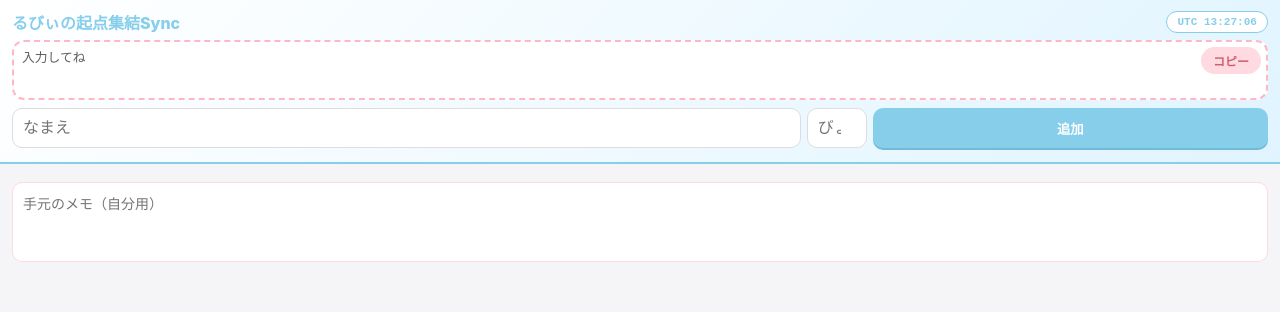
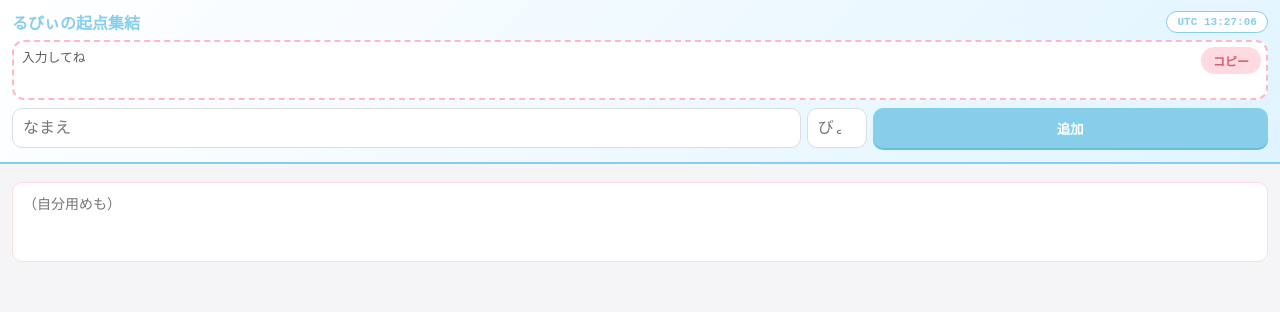
Before and after one commit to nocturneveil2652/rubyoc1, a plain HTML site: page index.html in a window 1280 px wide. Shown: the top 312 px of the page. Drawn offline with Linux system fonts and the light colour scheme.

Commit message:
Update index.html

```diff
--- a/index.html
+++ b/index.html
@@ -51,7 +51,7 @@
 
 <div class="header-section">
     <div class="top-bar">
-        <h3>るびぃの起点集結Sync</h3>
+        <h3>るびぃの起点集結</h3>
         <div class="utc-clock" id="utcClock">UTC 00:00:00</div>
     </div>
     <div class="copy-area">
@@ -68,7 +68,7 @@
 <div class="scroll-section">
     <table><tbody id="memberList"></tbody></table>
     <div class="memo-section">
-        <textarea id="memoArea" class="memo-area" placeholder="手元のメモ（自分用）" oninput="saveMemo()"></textarea>
+        <textarea id="memoArea" class="memo-area" placeholder="（自分用めも）" oninput="saveMemo()"></textarea>
     </div>
 </div>
 
```
